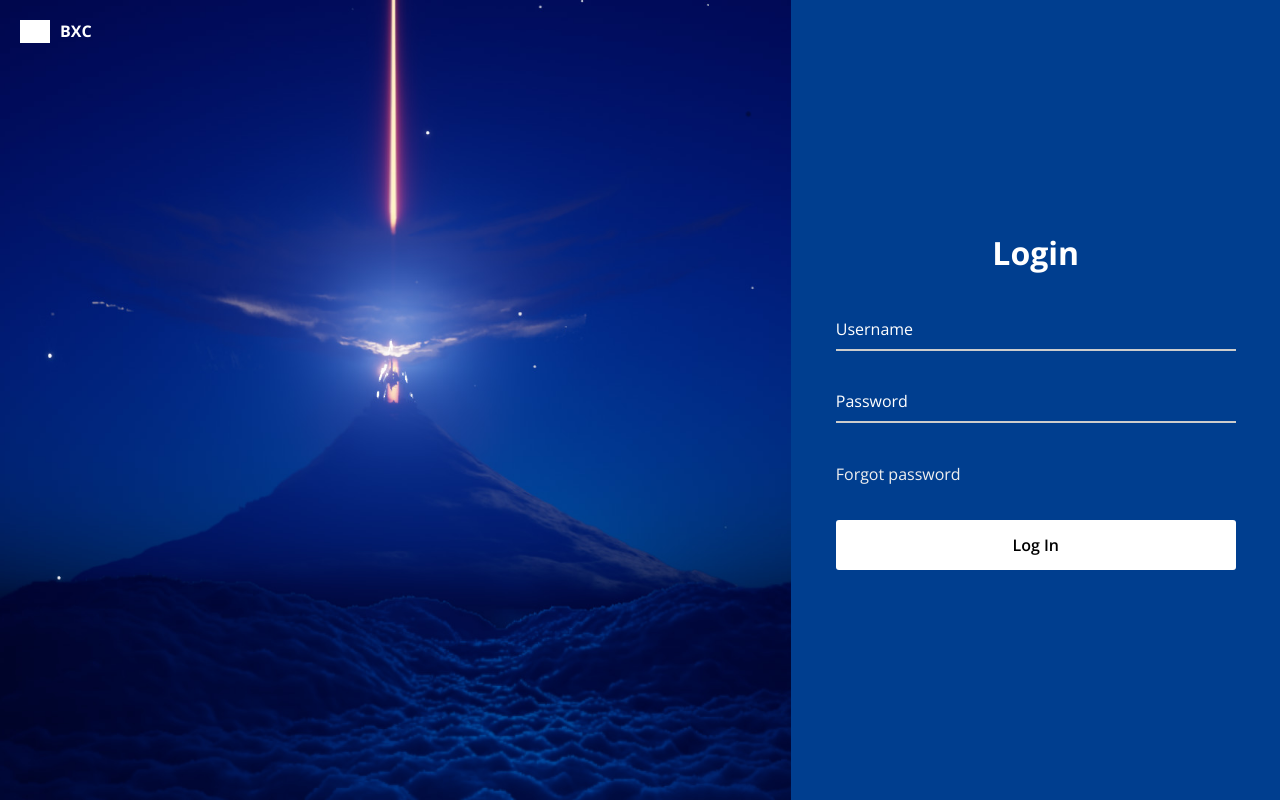
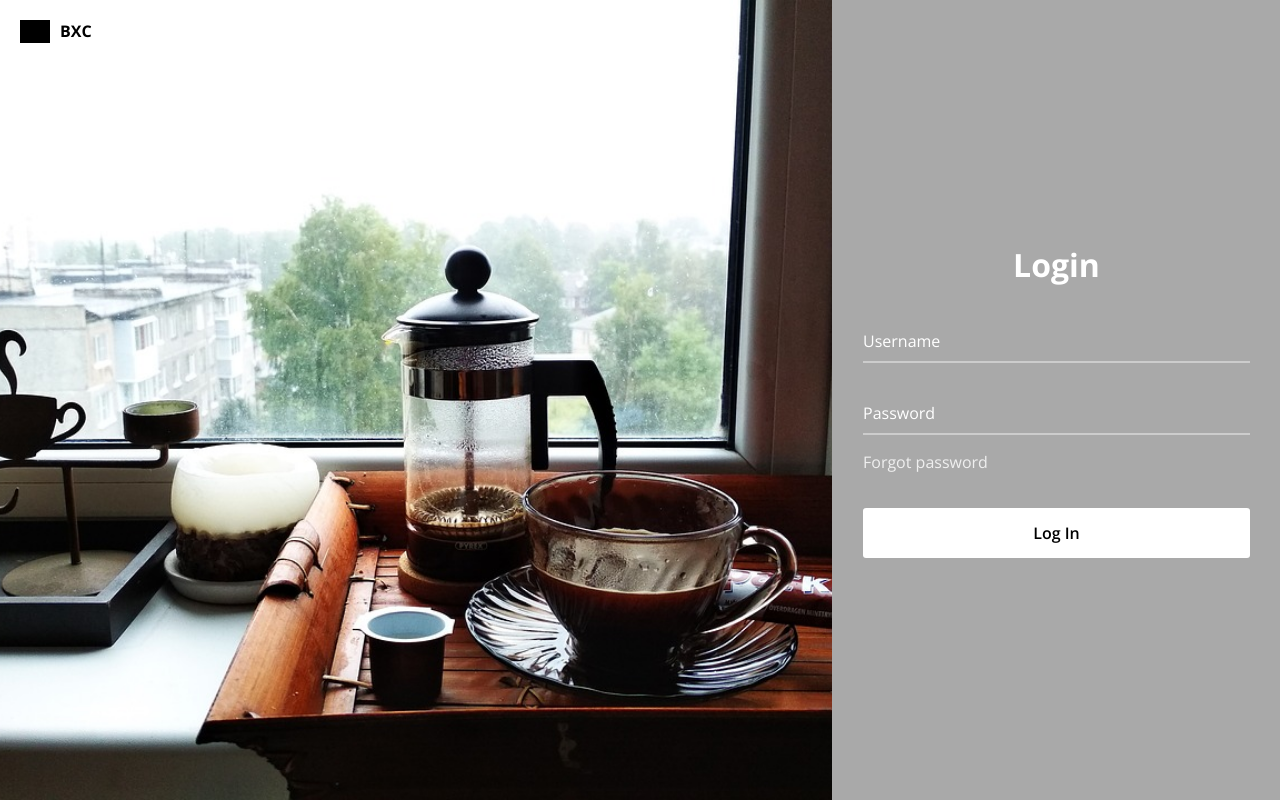
Before and after one commit to seeyala/BXC, a Next.js app: page /login in a window 1280 px wide. Built offline with nearby package versions, Linux system fonts and the light colour scheme; grey boxes are pictures that could not be loaded.

Commit message:
FE/New Background

```diff
--- a/src/styles/login.css
+++ b/src/styles/login.css
@@ -5,8 +5,8 @@
 
 /* CSS Variables for Column Widths */
 :root {
-  --image-width: 65%; /* Width of the image column */
-  --login-width: 40%; /* Width of the login form column */
+  --image-width: clamp(50%, 65vw, 75%); /* Image width scales between 50% and 75% */
+  --login-width: clamp(25%, 35vw, 40%); /* Login width scales between 25% and 40% */
 }
 
 /* Reset and Base Styles */
@@ -25,15 +25,17 @@ body {
 /* Container for the entire login page */
 .login-page {
   display: flex; /* Create a flex container */
+  flex-direction: row; /* Row layout for desktop */
   height: 100vh; /* Full viewport height */
   width: 100%;
   overflow: hidden; /* Prevent scroll due to child elements */
+  justify-content: center; /* Horizontally center the flex items */
 }
 
 /* Left Side: Image */
 .image-side {
   width: var(--image-width); /* Set width using CSS variable */
-  background-image: url('../app/images/BackGround.jpg'); /* Path to your image */
+  background-image: url('../app/images/coffee-background2.jpg'); /* Path to your image */
   background-size: cover; /* Cover the entire area */
   background-position: center; /* Center the image */
 }
@@ -48,7 +50,7 @@ body {
   padding: 30px;
   text-align: center;
   border-left: 1px solid rgba(255, 255, 255, 0); /* Optional: Divider between columns */
-  background-color: #003e8f; /* Semi-transparent background for contrast */
+  background-color: #A9A9A9; /* Semi-transparent background for contrast */
   color: #fff; /* Text color */
 }
 
@@ -58,7 +60,7 @@ body {
   left: 20px; /* Horizontal position */
   display: flex; /* Use flexbox for layout */
   align-items: center; /* Center items vertically */
-  color: #fff; /* Text color */
+  color: #000000; /* Text color */
   font-size: 16px; /* Title font size */
 }
 
@@ -66,7 +68,7 @@ body {
   width: 30px; /* Adjust the width of the placeholder image */
   height: auto; /* Maintain the aspect ratio */
   margin-right: 10px; /* Space between the image and title text */
-  filter: brightness(0) invert(1); /* Change image to white */
+  filter: brightness(0) invert(0); /* Change image to white */
 }
 
 .title h1 {
@@ -141,7 +143,7 @@ h2 {
   display: flex;
   align-items: center;
   justify-content: space-between;
-  margin: 25px 0 35px 0;
+  margin: 1px 0 35px 0;
   color: #fff;
 }
 
@@ -203,7 +205,7 @@ button:hover {
   .wrapper {
     border-left: none; /* Remove divider */
     padding: 25px;
-    background-color: rgba(0, 0, 0, 0.6); /* Adjust background for better visibility */
+    background-color: #003e8f; /* Adjust background for better visibility */
   }
 
   h2 {
```
Also changed, not shown: src/app/images/coffee-background2.jpg (added), src/app/images/coffee_background.jpg (added).
